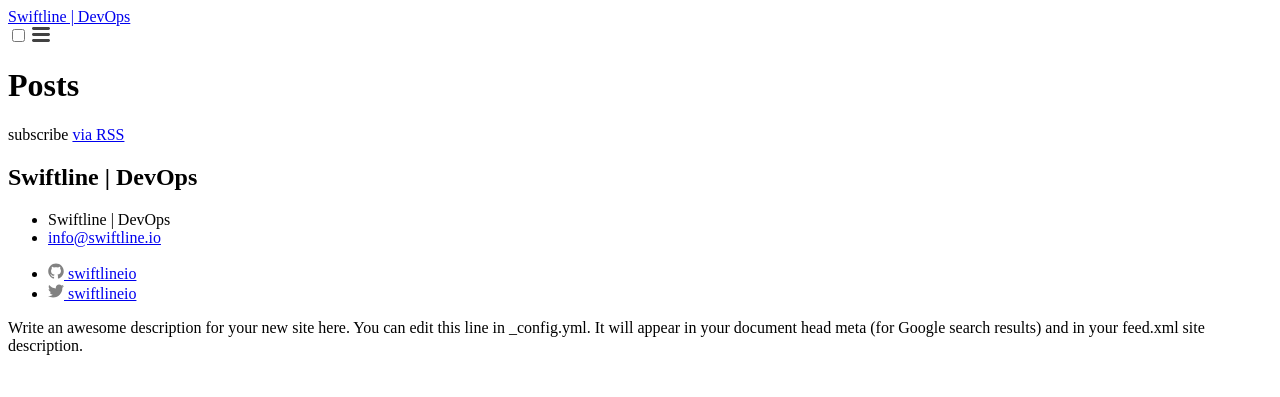
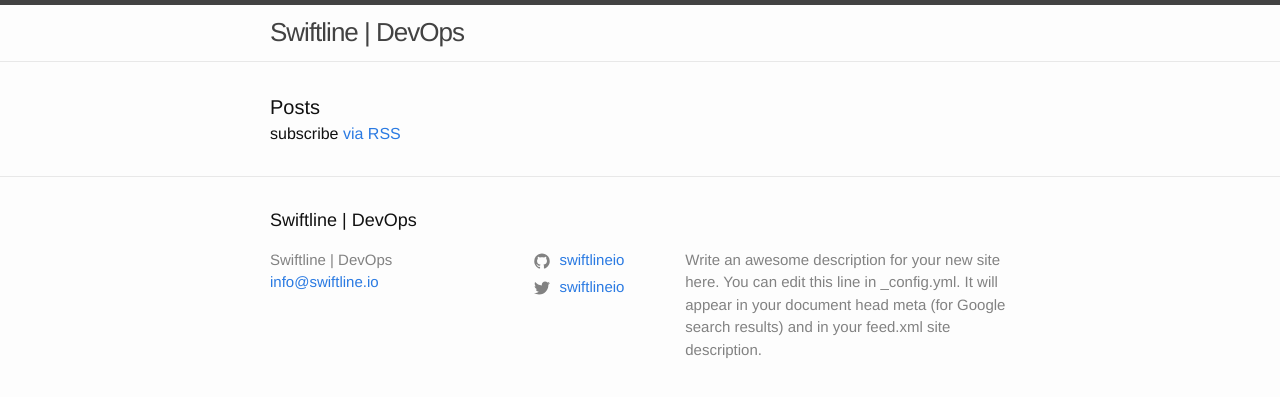
Before and after one commit to swiftline-io/swiftline-io.github.io, a Jekyll site: the page built from index.md, in a window 1280 px wide. Shown: the top 397 px of the page. Built offline with Jekyll 4.4.1, drawn with Linux system fonts in a browser that asks for light colours.

Commit message:
css files

```diff
--- /dev/null
+++ b/_sass/minima.scss
@@ -0,0 +1,49 @@
+@charset "utf-8";
+
+// Define defaults for each variable.
+
+$base-font-family: "Helvetica Neue", Helvetica, Arial, sans-serif !default;
+$base-font-size:   16px !default;
+$base-font-weight: 400 !default;
+$small-font-size:  $base-font-size * 0.875 !default;
+$base-line-height: 1.5 !default;
+
+$spacing-unit:     30px !default;
+
+$text-color:       #111 !default;
+$background-color: #fdfdfd !default;
+$brand-color:      #2a7ae2 !default;
+
+$grey-color:       #828282 !default;
+$grey-color-light: lighten($grey-color, 40%) !default;
+$grey-color-dark:  darken($grey-color, 25%) !default;
+
+// Width of the content area
+$content-width:    800px !default;
+
+$on-palm:          600px !default;
+$on-laptop:        800px !default;
+
+// Use media queries like this:
+// @include media-query($on-palm) {
+//   .wrapper {
+//     padding-right: $spacing-unit / 2;
+//     padding-left: $spacing-unit / 2;
+//   }
+// }
+@mixin media-query($device) {
+  @media screen and (max-width: $device) {
+    @content;
+  }
+}
+
+@mixin relative-font-size($ratio) {
+  font-size: $base-font-size * $ratio;
+}
+
+// Import partials.
+@import
+  "minima/base",
+  "minima/layout",
+  "minima/syntax-highlighting"
+;
--- /dev/null
+++ b/_sass/minima/_base.scss
@@ -0,0 +1,215 @@
+/**
+ * Reset some basic elements
+ */
+body, h1, h2, h3, h4, h5, h6,
+p, blockquote, pre, hr,
+dl, dd, ol, ul, figure {
+  margin: 0;
+  padding: 0;
+}
+
+
+
+/**
+ * Basic styling
+ */
+body {
+  font: $base-font-weight #{$base-font-size}/#{$base-line-height} $base-font-family;
+  color: $text-color;
+  background-color: $background-color;
+  -webkit-text-size-adjust: 100%;
+  -webkit-font-feature-settings: "kern" 1;
+     -moz-font-feature-settings: "kern" 1;
+       -o-font-feature-settings: "kern" 1;
+          font-feature-settings: "kern" 1;
+  font-kerning: normal;
+}
+
+
+
+/**
+ * Set `margin-bottom` to maintain vertical rhythm
+ */
+h1, h2, h3, h4, h5, h6,
+p, blockquote, pre,
+ul, ol, dl, figure,
+%vertical-rhythm {
+  margin-bottom: $spacing-unit / 2;
+}
+
+
+
+/**
+ * Images
+ */
+img {
+  max-width: 100%;
+  vertical-align: middle;
+}
+
+
+
+/**
+ * Figures
+ */
+figure > img {
+  display: block;
+}
+
+figcaption {
+  font-size: $small-font-size;
+}
+
+
+
+/**
+ * Lists
+ */
+ul, ol {
+  margin-left: $spacing-unit;
+}
+
+li {
+  > ul,
+  > ol {
+    margin-bottom: 0;
+  }
+}
+
+
+
+/**
+ * Headings
+ */
+h1, h2, h3, h4, h5, h6 {
+  font-weight: $base-font-weight;
+}
+
+
+
+/**
+ * Links
+ */
+a {
+  color: $brand-color;
+  text-decoration: none;
+
+  &:visited {
+    color: darken($brand-color, 15%);
+  }
+
+  &:hover {
+    color: $text-color;
+    text-decoration: underline;
+  }
+
+  .social-media-list &:hover {
+    text-decoration: none;
+
+    .username {
+      text-decoration: underline;
+    }
+  }
+}
+
+
+/**
+ * Blockquotes
+ */
+blockquote {
+  color: $grey-color;
+  border-left: 4px solid $grey-color-light;
+  padding-left: $spacing-unit / 2;
+  @include relative-font-size(1.125);
+  letter-spacing: -1px;
+  font-style: italic;
+
+  > :last-child {
+    margin-bottom: 0;
+  }
+}
+
+
+
+/**
+ * Code formatting
+ */
+pre,
+code {
+  @include relative-font-size(0.9375);
+  border: 1px solid $grey-color-light;
+  border-radius: 3px;
+  background-color: #eef;
+}
+
+code {
+  padding: 1px 5px;
+}
+
+pre {
+  padding: 8px 12px;
+  overflow-x: auto;
+
+  > code {
+    border: 0;
+    padding-right: 0;
+    padding-left: 0;
+  }
+}
+
+
+
+/**
+ * Wrapper
+ */
+.wrapper {
+  max-width: -webkit-calc(#{$content-width} - (#{$spacing-unit} * 2));
+  max-width:         calc(#{$content-width} - (#{$spacing-unit} * 2));
+  margin-right: auto;
+  margin-left: auto;
+  padding-right: $spacing-unit;
+  padding-left: $spacing-unit;
+  @extend %clearfix;
+
+  @include media-query($on-laptop) {
+    max-width: -webkit-calc(#{$content-width} - (#{$spacing-unit}));
+    max-width:         calc(#{$content-width} - (#{$spacing-unit}));
+    padding-right: $spacing-unit / 2;
+    padding-left: $spacing-unit / 2;
+  }
+}
+
+
+
+/**
+ * Clearfix
+ */
+%clearfix:after {
+  content: "";
+  display: table;
+  clear: both;
+}
+
+
+
+/**
+ * Icons
+ */
+.icon > svg {
+  display: inline-block;
+  vertical-align: middle;
+
+  path {
+    fill: $grey-color;
+  }
+}
+
+.social-media-list {
+  .icon {
+    padding-right: 5px;
+  }
+
+  li + li {
+    padding-top: 5px;
+  }
+}
--- /dev/null
+++ b/_sass/minima/_layout.scss
@@ -0,0 +1,250 @@
+/**
+ * Site header
+ */
+.site-header {
+  border-top: 5px solid $grey-color-dark;
+  border-bottom: 1px solid $grey-color-light;
+  min-height: $spacing-unit * 1.865;
+
+  // Positioning context for the mobile navigation icon
+  position: relative;
+}
+
+.site-title {
+  @include relative-font-size(1.625);
+  font-weight: 300;
+  line-height: $base-line-height * $base-font-size * 2.25;
+  letter-spacing: -1px;
+  margin-bottom: 0;
+  float: left;
+
+  &,
+  &:visited {
+    color: $grey-color-dark;
+  }
+}
+
+.site-nav {
+  float: right;
+  line-height: $base-line-height * $base-font-size * 2.25;
+
+  .nav-trigger {
+      display: none;
+  }
+
+  .menu-icon {
+    display: none;
+  }
+
+  .page-link {
+    color: $text-color;
+    line-height: $base-line-height;
+
+    // Gaps between nav items, but not on the last one
+    &:not(:last-child) {
+      margin-right: 20px;
+    }
+  }
+
+  @include media-query($on-palm) {
+    position: absolute;
+    top: 9px;
+    right: $spacing-unit / 2;
+    background-color: $background-color;
+    border: 1px solid $grey-color-light;
+    border-radius: 5px;
+    text-align: right;
+
+    label[for="nav-trigger"] {
+      display: block;
+      float: right;
+      width: 36px;
+      height: 36px;
+      z-index: 2;
+      cursor: pointer;
+    }
+
+    .menu-icon {
+      display: block;
+      float: right;
+      width: 36px;
+      height: 26px;
+      line-height: 0;
+      padding-top: 10px;
+      text-align: center;
+
+      > svg path {
+        fill: $grey-color-dark;
+      }
+    }
+
+    input ~ .trigger {
+      clear: both;
+      display: none;
+    }
+
+    input:checked ~ .trigger {
+      display: block;
+      padding-bottom: 5px;
+    }
+
+    .page-link {
+      display: block;
+      padding: 5px 10px;
+
+      &:not(:last-child) {
+        margin-right: 0;
+      }
+      margin-left: 20px;
+    }
+  }
+}
+
+
+
+/**
+ * Site footer
+ */
+.site-footer {
+  border-top: 1px solid $grey-color-light;
+  padding: $spacing-unit 0;
+}
+
+.footer-heading {
+  @include relative-font-size(1.125);
+  margin-bottom: $spacing-unit / 2;
+}
+
+.contact-list,
+.social-media-list {
+  list-style: none;
+  margin-left: 0;
+}
+
+.footer-col-wrapper {
+  @include relative-font-size(0.9375);
+  color: $grey-color;
+  margin-left: -$spacing-unit / 2;
+  @extend %clearfix;
+}
+
+.footer-col {
+  float: left;
+  margin-bottom: $spacing-unit / 2;
+  padding-left: $spacing-unit / 2;
+}
+
+.footer-col-1 {
+  width: -webkit-calc(35% - (#{$spacing-unit} / 2));
+  width:         calc(35% - (#{$spacing-unit} / 2));
+}
+
+.footer-col-2 {
+  width: -webkit-calc(20% - (#{$spacing-unit} / 2));
+  width:         calc(20% - (#{$spacing-unit} / 2));
+}
+
+.footer-col-3 {
+  width: -webkit-calc(45% - (#{$spacing-unit} / 2));
+  width:         calc(45% - (#{$spacing-unit} / 2));
+}
+
+@include media-query($on-laptop) {
+  .footer-col-1,
+  .footer-col-2 {
+    width: -webkit-calc(50% - (#{$spacing-unit} / 2));
+    width:         calc(50% - (#{$spacing-unit} / 2));
+  }
+
+  .footer-col-3 {
+    width: -webkit-calc(100% - (#{$spacing-unit} / 2));
+    width:         calc(100% - (#{$spacing-unit} / 2));
+  }
+}
+
+@include media-query($on-palm) {
+  .footer-col {
+    float: none;
+    width: -webkit-calc(100% - (#{$spacing-unit} / 2));
+    width:         calc(100% - (#{$spacing-unit} / 2));
+  }
+}
+
+
+
+/**
+ * Page content
+ */
+.page-content {
+  padding: $spacing-unit 0;
+}
+
+.page-heading {
+  @include relative-font-size(1.25);
+}
+
+.post-list {
+  margin-left: 0;
+  list-style: none;
+
+  > li {
+    margin-bottom: $spacing-unit;
+  }
+}
+
+.post-meta {
+  font-size: $small-font-size;
+  color: $grey-color;
+}
+
+.post-link {
+  display: block;
+  @include relative-font-size(1.5);
+}
+
+
+
+/**
+ * Posts
+ */
+.post-header {
+  margin-bottom: $spacing-unit;
+}
+
+.post-title {
+  @include relative-font-size(2.625);
+  letter-spacing: -1px;
+  line-height: 1;
+
+  @include media-query($on-laptop) {
+    @include relative-font-size(2.25);
+  }
+}
+
+.post-content {
+  margin-bottom: $spacing-unit;
+
+  h2 {
+    @include relative-font-size(2);
+
+    @include media-query($on-laptop) {
+      @include relative-font-size(1.75);
+    }
+  }
+
+  h3 {
+    @include relative-font-size(1.625);
+
+    @include media-query($on-laptop) {
+      @include relative-font-size(1.375);
+    }
+  }
+
+  h4 {
+    @include relative-font-size(1.25);
+
+    @include media-query($on-laptop) {
+      @include relative-font-size(1.125);
+    }
+  }
+}
--- /dev/null
+++ b/_sass/minima/_syntax-highlighting.scss
@@ -0,0 +1,71 @@
+/**
+ * Syntax highlighting styles
+ */
+.highlight {
+  background: #fff;
+  @extend %vertical-rhythm;
+
+  .highlighter-rouge & {
+    background: #eef;
+  }
+
+  .c     { color: #998; font-style: italic } // Comment
+  .err   { color: #a61717; background-color: #e3d2d2 } // Error
+  .k     { font-weight: bold } // Keyword
+  .o     { font-weight: bold } // Operator
+  .cm    { color: #998; font-style: italic } // Comment.Multiline
+  .cp    { color: #999; font-weight: bold } // Comment.Preproc
+  .c1    { color: #998; font-style: italic } // Comment.Single
+  .cs    { color: #999; font-weight: bold; font-style: italic } // Comment.Special
+  .gd    { color: #000; background-color: #fdd } // Generic.Deleted
+  .gd .x { color: #000; background-color: #faa } // Generic.Deleted.Specific
+  .ge    { font-style: italic } // Generic.Emph
+  .gr    { color: #a00 } // Generic.Error
+  .gh    { color: #999 } // Generic.Heading
+  .gi    { color: #000; background-color: #dfd } // Generic.Inserted
+  .gi .x { color: #000; background-color: #afa } // Generic.Inserted.Specific
+  .go    { color: #888 } // Generic.Output
+  .gp    { color: #555 } // Generic.Prompt
+  .gs    { font-weight: bold } // Generic.Strong
+  .gu    { color: #aaa } // Generic.Subheading
+  .gt    { color: #a00 } // Generic.Traceback
+  .kc    { font-weight: bold } // Keyword.Constant
+  .kd    { font-weight: bold } // Keyword.Declaration
+  .kp    { font-weight: bold } // Keyword.Pseudo
+  .kr    { font-weight: bold } // Keyword.Reserved
+  .kt    { color: #458; font-weight: bold } // Keyword.Type
+  .m     { color: #099 } // Literal.Number
+  .s     { color: #d14 } // Literal.String
+  .na    { color: #008080 } // Name.Attribute
+  .nb    { color: #0086B3 } // Name.Builtin
+  .nc    { color: #458; font-weight: bold } // Name.Class
+  .no    { color: #008080 } // Name.Constant
+  .ni    { color: #800080 } // Name.Entity
+  .ne    { color: #900; font-weight: bold } // Name.Exception
+  .nf    { color: #900; font-weight: bold } // Name.Function
+  .nn    { color: #555 } // Name.Namespace
+  .nt    { color: #000080 } // Name.Tag
+  .nv    { color: #008080 } // Name.Variable
+  .ow    { font-weight: bold } // Operator.Word
+  .w     { color: #bbb } // Text.Whitespace
+  .mf    { color: #099 } // Literal.Number.Float
+  .mh    { color: #099 } // Literal.Number.Hex
+  .mi    { color: #099 } // Literal.Number.Integer
+  .mo    { color: #099 } // Literal.Number.Oct
+  .sb    { color: #d14 } // Literal.String.Backtick
+  .sc    { color: #d14 } // Literal.String.Char
+  .sd    { color: #d14 } // Literal.String.Doc
+  .s2    { color: #d14 } // Literal.String.Double
+  .se    { color: #d14 } // Literal.String.Escape
+  .sh    { color: #d14 } // Literal.String.Heredoc
+  .si    { color: #d14 } // Literal.String.Interpol
+  .sx    { color: #d14 } // Literal.String.Other
+  .sr    { color: #009926 } // Literal.String.Regex
+  .s1    { color: #d14 } // Literal.String.Single
+  .ss    { color: #990073 } // Literal.String.Symbol
+  .bp    { color: #999 } // Name.Builtin.Pseudo
+  .vc    { color: #008080 } // Name.Variable.Class
+  .vg    { color: #008080 } // Name.Variable.Global
+  .vi    { color: #008080 } // Name.Variable.Instance
+  .il    { color: #099 } // Literal.Number.Integer.Long
+}
--- a/assets/main.scss
+++ b/assets/main.scss
@@ -1 +1,6 @@
-@import swiftlineio
+---
+# Only the main Sass file needs front matter (the dashes are enough)
+---
+
+@import "minima";
+@import "swiftlineio";
```
Also changed, not shown: 1 other file.
